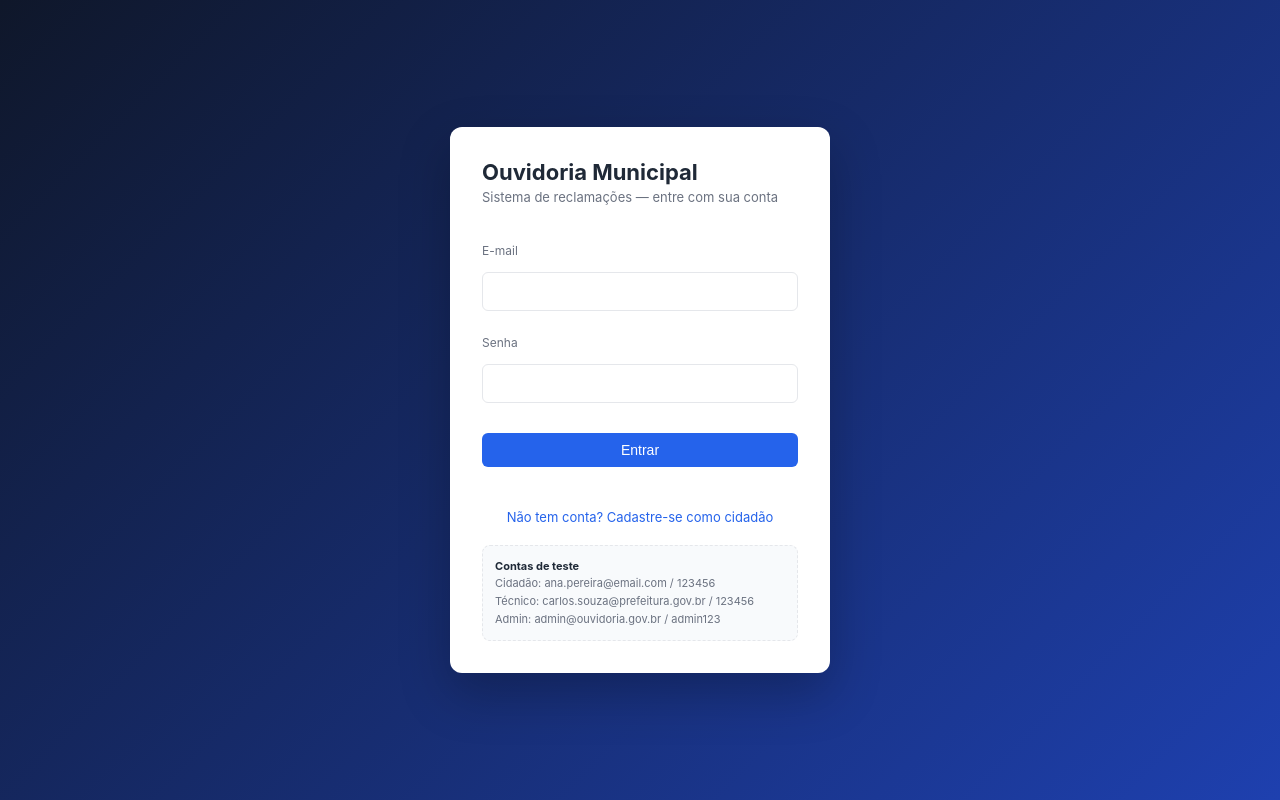
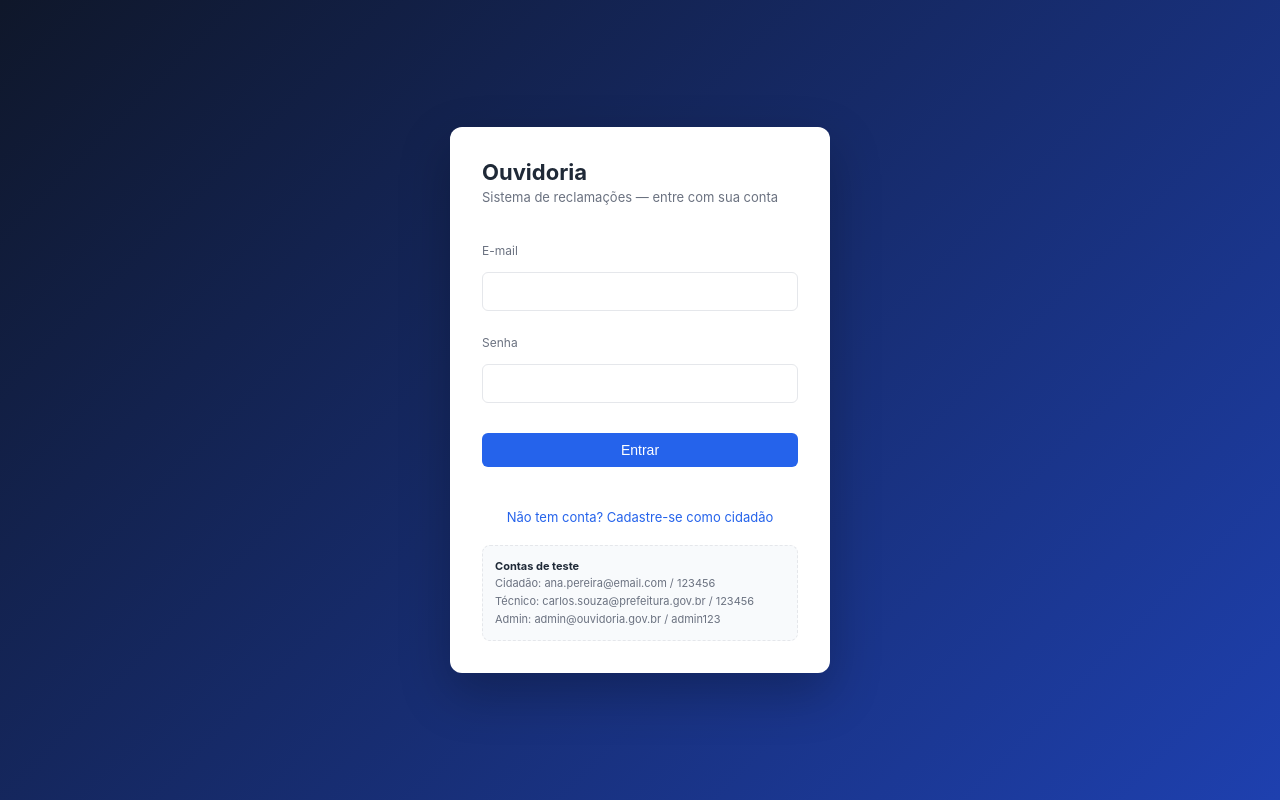
Before and after one commit to sazackz/sazackz, a Spring Boot app: page / in a window 1280 px wide. Run offline with Spring Boot 4, Linux system fonts and the light colour scheme.

Commit message:
Rename app to 'Ouvidoria' (drop 'Municipal' from visible name)
Co-Authored-By: Claude Sonnet 5.5 <noreply@anthropic.com>
Claude-Session: https://claude.ai/code/session_01HLZZ7UcJfcsvamqPJudd8V

```diff
--- a/OuvidoriaMunicipal/src/main/java/com/ouvidoria/Main.java
+++ b/OuvidoriaMunicipal/src/main/java/com/ouvidoria/Main.java
@@ -12,7 +12,7 @@ import java.time.LocalDate;
 
 /*
  * =====================================================================
- * PROJETO: Ouvidoria Municipal - Sistema de Reclamacoes
+ * PROJETO: Ouvidoria - Sistema de Reclamacoes
  * Gerado a partir do diagrama de classes (UML) do trabalho de APS/APX
  * =====================================================================
  */
@@ -20,7 +20,7 @@ import java.time.LocalDate;
 public class Main {
 
     public static void main(String[] args) {
-        System.out.println("Iniciando o servidor REST - Ouvidoria Municipal");
+        System.out.println("Iniciando o servidor REST - Ouvidoria");
         SpringApplication.run(Main.class, args);
     }
 
--- a/OuvidoriaMunicipal/src/main/resources/static/index.html
+++ b/OuvidoriaMunicipal/src/main/resources/static/index.html
@@ -11,7 +11,7 @@
 <link rel="manifest" href="/manifest.webmanifest">
 <link rel="apple-touch-icon" href="/icons/apple-touch-icon.png">
 <link rel="icon" type="image/png" href="/icons/icon-192.png">
-<title>Ouvidoria Municipal</title>
+<title>Ouvidoria</title>
 <style>
   :root {
     --bg: #f1f5f9;
@@ -237,7 +237,7 @@
 <!-- ======================= TELA DE LOGIN ======================= -->
 <div id="tela-login">
   <div class="login-box">
-    <h1>Ouvidoria Municipal</h1>
+    <h1>Ouvidoria</h1>
     <p class="sub">Sistema de reclamações — entre com sua conta</p>
 
     <form id="form-login">
@@ -281,7 +281,7 @@
 
   <aside id="sidebar">
     <div class="sidebar-header">
-      <h1>Ouvidoria Municipal</h1>
+      <h1>Ouvidoria</h1>
     </div>
     <nav id="nav-links">
       <button data-panel="reclamacoes" class="active">Reclamações</button>
```
Also changed, not shown: OuvidoriaMunicipal/src/main/resources/static/manifest.webmanifest.
